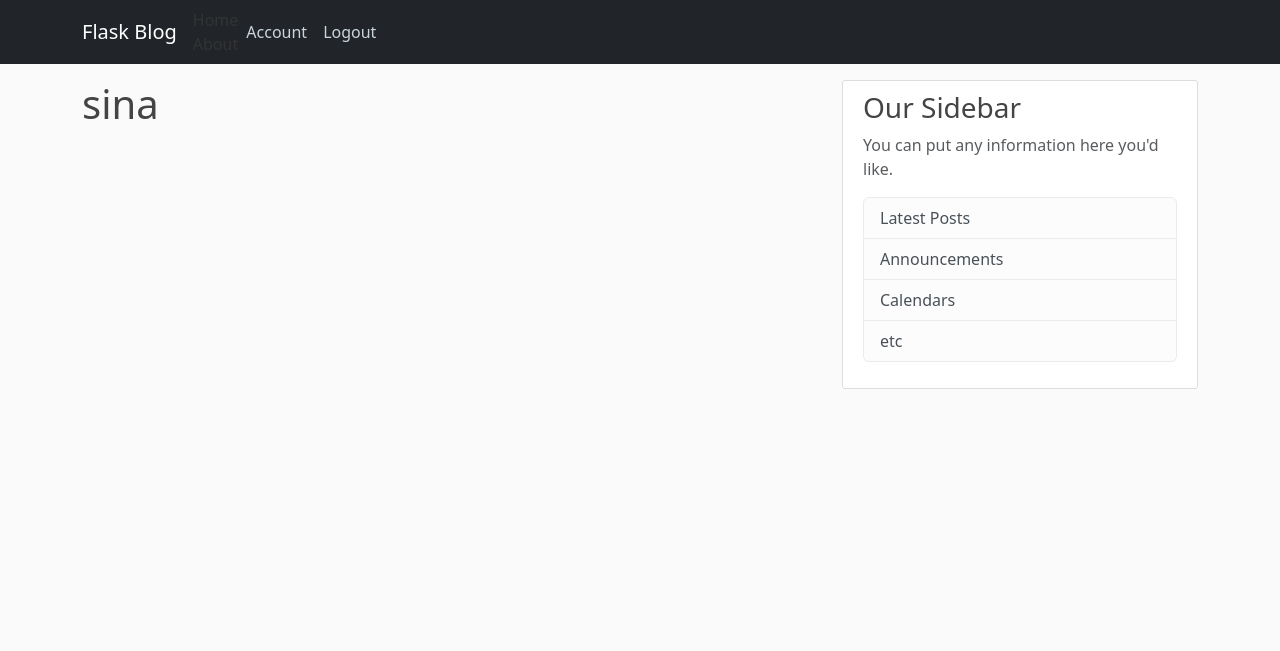
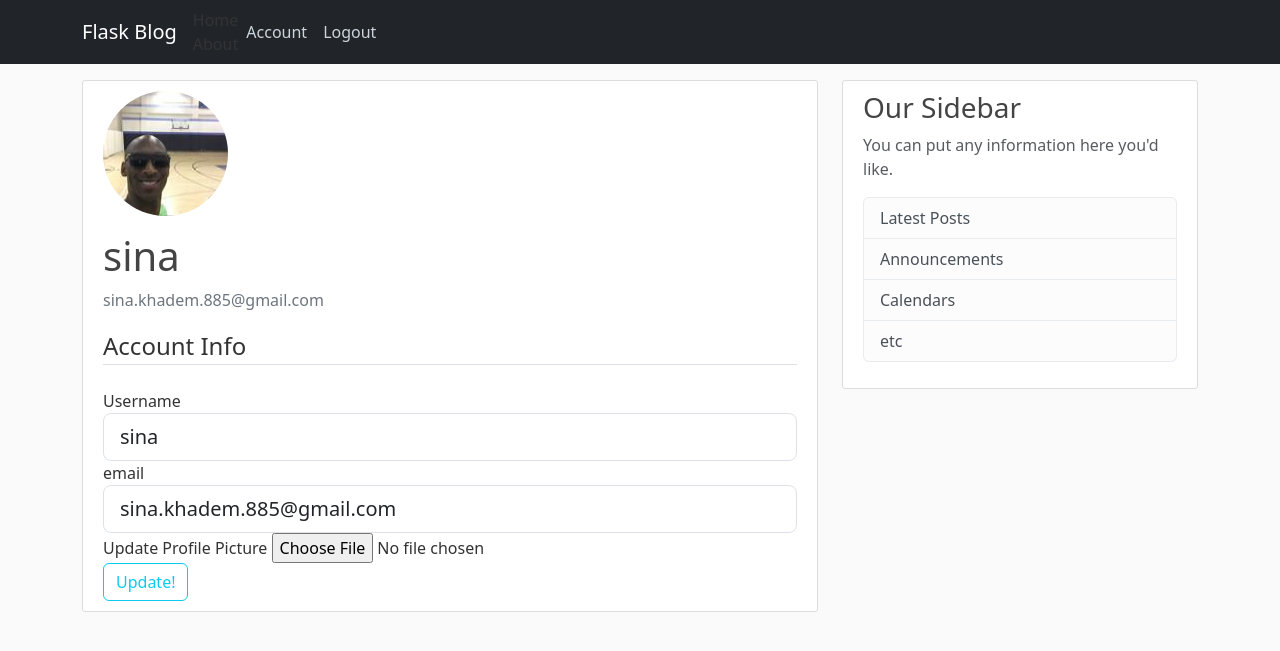
Before and after one commit to HotAsSun/Blog_flask, a Flask app: page /account in a window 1280 px wide. Shown: the top 651 px of the page. Run offline with Flask 3, Linux system fonts and the light colour scheme; a user stored in the database is signed in; some libraries are stand-ins or nearby versions.

Commit message:
made the account form for changing the name and email and also to upload new images to users profile

```diff
--- a/flaskblog/forms.py
+++ b/flaskblog/forms.py
@@ -1,4 +1,6 @@
 from flask_wtf import FlaskForm
+from flask_wtf.file import FileField ,FileAllowed
+from flask_login import current_user
 from wtforms import StringField, PasswordField,BooleanField,SubmitField
 from wtforms.validators import DataRequired , Length , Email , EqualTo , ValidationError
 from flaskblog.models import User
@@ -17,19 +19,16 @@
     submit = SubmitField('sign up')
 
 
-    def validate_username(self, username=None):
+    def validate_username(self, username):
+        user = User.query.filter_by(username=username.data).first()
+        if user:
+            raise ValidationError('That username is taken. Please choose a different one.')
 
-        username = User.query.filter_by(username = username.data).first()
+    def validate_email(self, email):
+        user = User.query.filter_by(email=email.data).first()
+        if user:
+            raise ValidationError('That email is taken. Please choose a different one.')
 
-        if username:
-            raise ValidationError(f"the username :  {User.username} is already taken  ")
-
-    def validate_email(self, email=None):
-
-        email = User.query.filter_by(email = email.data).first()
-
-        if email:
-            raise ValidationError("the email is already taken please choose and other one  ")
 
 
 
@@ -41,3 +40,26 @@
     remember = BooleanField('remember me ')
 
     submit = SubmitField('log in ')
+
+
+class UpdateAccountForm(FlaskForm):
+    username = StringField('Username',
+                           validators=[DataRequired(),Length(min=4,max=20)])
+    email = StringField('email',
+                        validators=[DataRequired(), Email()])
+
+    picture = FileField("Update Profile Picture" , validators=[FileAllowed(['jpg','jpeg','png'])])
+    submit = SubmitField('Update!')
+
+
+    def validate_username(self, username):
+        if username.data != current_user.username:
+            user = User.query.filter_by(username=username.data).first()
+            if user:
+                raise ValidationError('That username is taken. Please choose a different one.')
+
+    def validate_email(self, email):
+        if email.data != current_user.email:
+            user = User.query.filter_by(email=email.data).first()
+            if user:
+                raise ValidationError('That email is taken. Please choose a different one.')
--- a/flaskblog/routes.py
+++ b/flaskblog/routes.py
@@ -1,5 +1,8 @@
+import secrets
+import os
+from PIL import Image
 from flask import render_template  , url_for , flash , redirect ,request
-from flaskblog.forms import RegistrationForm , LoginForm
+from flaskblog.forms import RegistrationForm , LoginForm , UpdateAccountForm
 from flaskblog.models import User , Post
 from flaskblog import app , db , bcrypt
 from flask_login import login_user , current_user , logout_user , login_required
@@ -92,7 +95,40 @@
     flash(f"you are logged out of yuor account", 'success')
     return redirect(url_for("home"))
 
-@app.route("/account")
+
+
+def save_picture(from_picture):
+    random_hex = secrets.token_hex(8)
+    _ , f_etc = os.path.splitext(from_picture.filename)
+    picture_fn = random_hex + f_etc
+    picture_path = os.path.join(app.root_path,'static/profile_pics',picture_fn)
+
+    output = (125,125)
+
+    i = Image.open(from_picture)
+    i.thumbnail(output)
+
+    i.save(picture_path)
+
+    return picture_fn
+
+@app.route("/account",methods=['GET','POST'])
 @login_required
 def account():
-    return render_template('account.html',title = 'account')
+    form = UpdateAccountForm()
+    if form.validate_on_submit():
+        if form.picture.data:
+            picture_file = save_picture(form.picture.data)
+            current_user.image_url = picture_file
+
+        current_user.username = form.username.data
+        current_user.email = form.email.data
+        db.session.commit()
+        flash("your account has been updated" , 'success')
+        return redirect(url_for("account"))
+    elif  request.method == "GET":
+        form.username.data = current_user.username
+        form.email.data = current_user.email
+
+    image_file = url_for("static",filename = 'profile_pics/' + current_user.image_url)
+    return render_template('account.html',title = 'account', image_file=image_file , form = form)
--- a/flaskblog/templates/account.html
+++ b/flaskblog/templates/account.html
@@ -1,4 +1,57 @@
-{% extends 'layout.html' %}
+{% extends "layout.html" %}
 {% block content %}
-    <h1> {{ current_user.username }}</h1>
+    <div class="content-section">
+      <div class="media">
+        <img class="rounded-circle account-img" src="{{ image_file }}">
+        <div class="media-body">
+          <h2 class="account-heading">{{ current_user.username }}</h2>
+          <p class="text-secondary">{{ current_user.email }}</p>
+        </div>
+      </div>
+        <form method="POST" action="" enctype="multipart/form-data">
+            {{ form.hidden_tag() }}
+            <fieldset class="form-group">
+                <legend class="border-bottom mb-4">Account Info</legend>
+                <div class="form-group">
+                    {{ form.username.label(class="form-control-label") }}
+
+                    {% if form.username.errors %}
+                        {{ form.username(class="form-control form-control-lg is-invalid") }}
+                        <div class="invalid-feedback">
+                            {% for error in form.username.errors %}
+                                <span>{{ error }}</span>
+                            {% endfor %}
+                        </div>
+                    {% else %}
+                        {{ form.username(class="form-control form-control-lg") }}
+                    {% endif %}
+                </div>
+                <div class="form-group">
+                    {{ form.email.label(class="form-control-label") }}
+                    {% if form.email.errors %}
+                        {{ form.email(class="form-control form-control-lg is-invalid") }}
+                        <div class="invalid-feedback">
+                            {% for error in form.email.errors %}
+                                <span>{{ error }}</span>
+                            {% endfor %}
+                        </div>
+                    {% else %}
+                        {{ form.email(class="form-control form-control-lg") }}
+                    {% endif %}
+                </div>
+                <div class="form-group">
+                    {{ form.picture.label() }}
+                    {{ form.picture(class="form-control-file") }}
+                    {% if form.picture.errors %}
+                        {% for error in form.picture.errors %}
+                            <span class="text-danger">{{ error }}</span></br>
+                        {% endfor %}
+                    {% endif %}
+                </div>
+            </fieldset>
+            <div class="form-group">
+                {{ form.submit(class="btn btn-outline-info") }}
+            </div>
+        </form>
+    </div>
 {% endblock content %}
```
Also changed, not shown: flaskblog/static/profile_pics/31e8150df9096d45.jpeg (added), flaskblog/static/profile_pics/3be294c18afde601.jpeg (added), flaskblog/static/profile_pics/49f5ffd2a64d44dc.jpg (added), flaskblog/static/profile_pics/a7df4cb9899eefca.jpeg (added), flaskblog/static/profile_pics/b9d7e0280dd0dddb.jpeg (added), flaskblog/static/profile_pics/cf22ab069126acb9.jpeg (added), flaskblog/static/profile_pics/default.jpg (added), instance/site.db.
